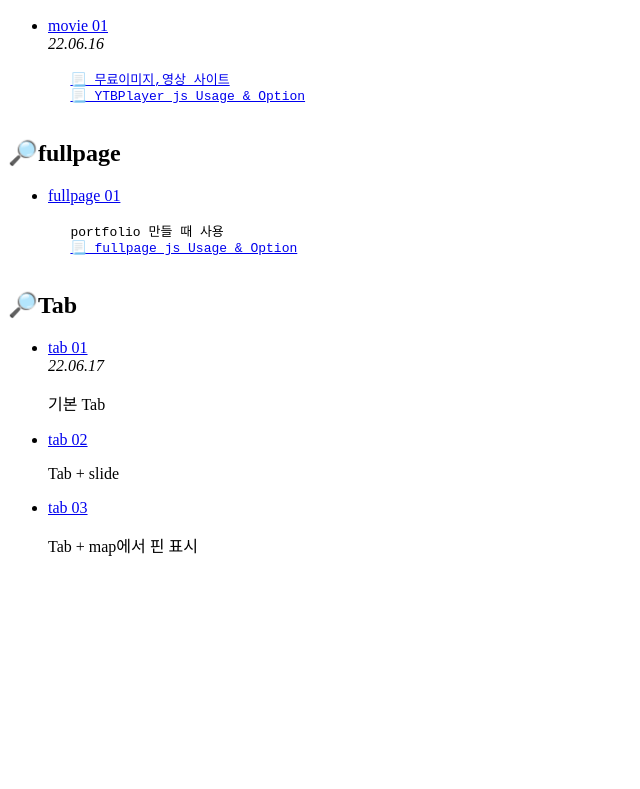
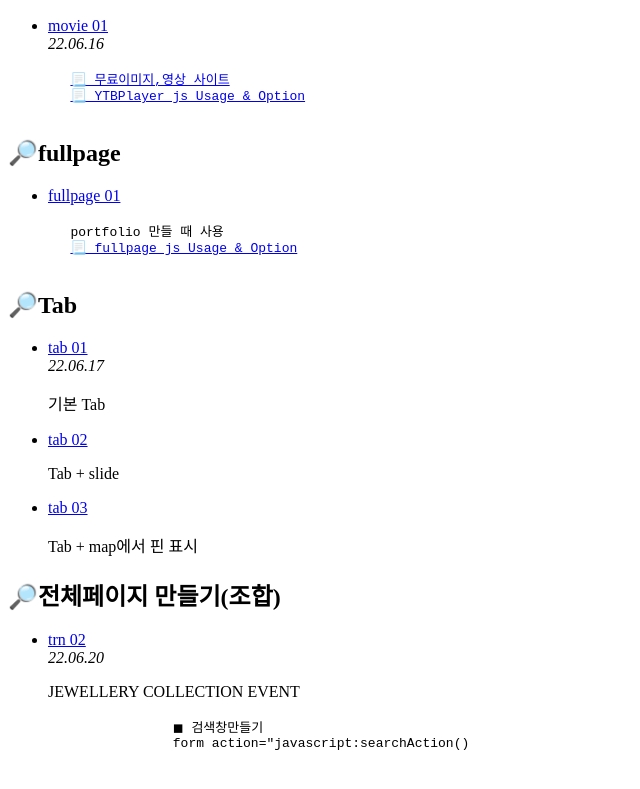
Before and after one commit to seo0033/seo0033, a plain HTML site: page html_run/index.html in a window 1280 px wide. Shown: the part 3584-4373 px from the top of the page, without its empty margins (0-640 px from the left). Before the commit the page ends 4157 px from the top, so only its background shows below. Drawn offline with Linux system fonts and the light colour scheme.

Commit message:
20220620

```diff
--- a/html_run/index.html
+++ b/html_run/index.html
@@ -262,6 +262,22 @@
         <p>Tab + map에서 핀 표시</p>
     </ul>
 
+    <h2>🔎전체페이지 만들기(조합)</h2>
+    <ul>
+        <li>
+            <a href="../trn02/index.html">trn 02</a>
+            <br /><em>22.06.20</em>
+            <p>JEWELLERY COLLECTION EVENT</p>
+            <pre>
+                ◼ 검색창만들기
+                form action="javascript:searchAction()
+
+            </pre>
+        </li>
+
+    </ul>
+
+
 </body>
 
 </html>
```
Also changed, not shown: trn02/index.html (+3 -0 lines).
